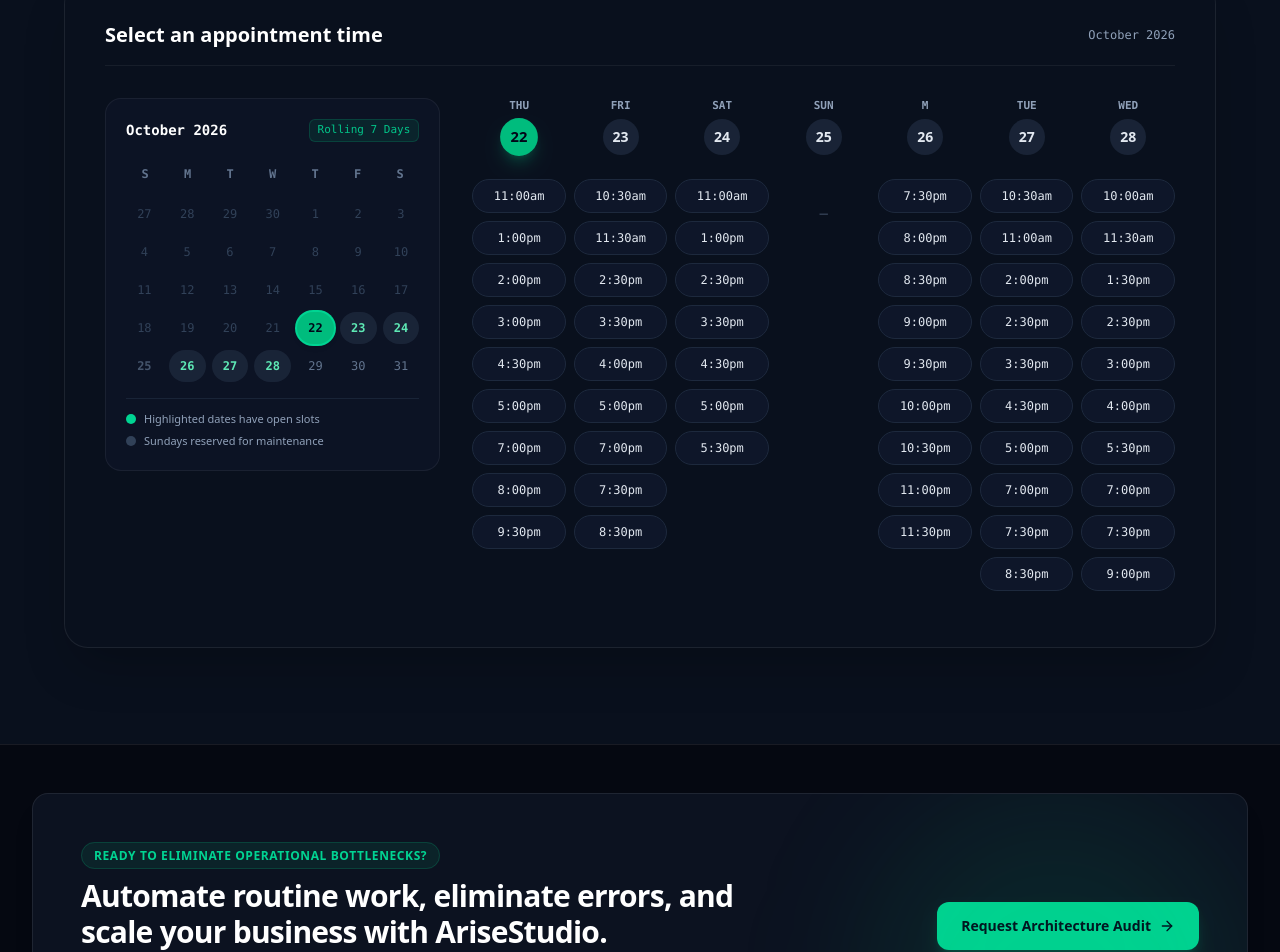
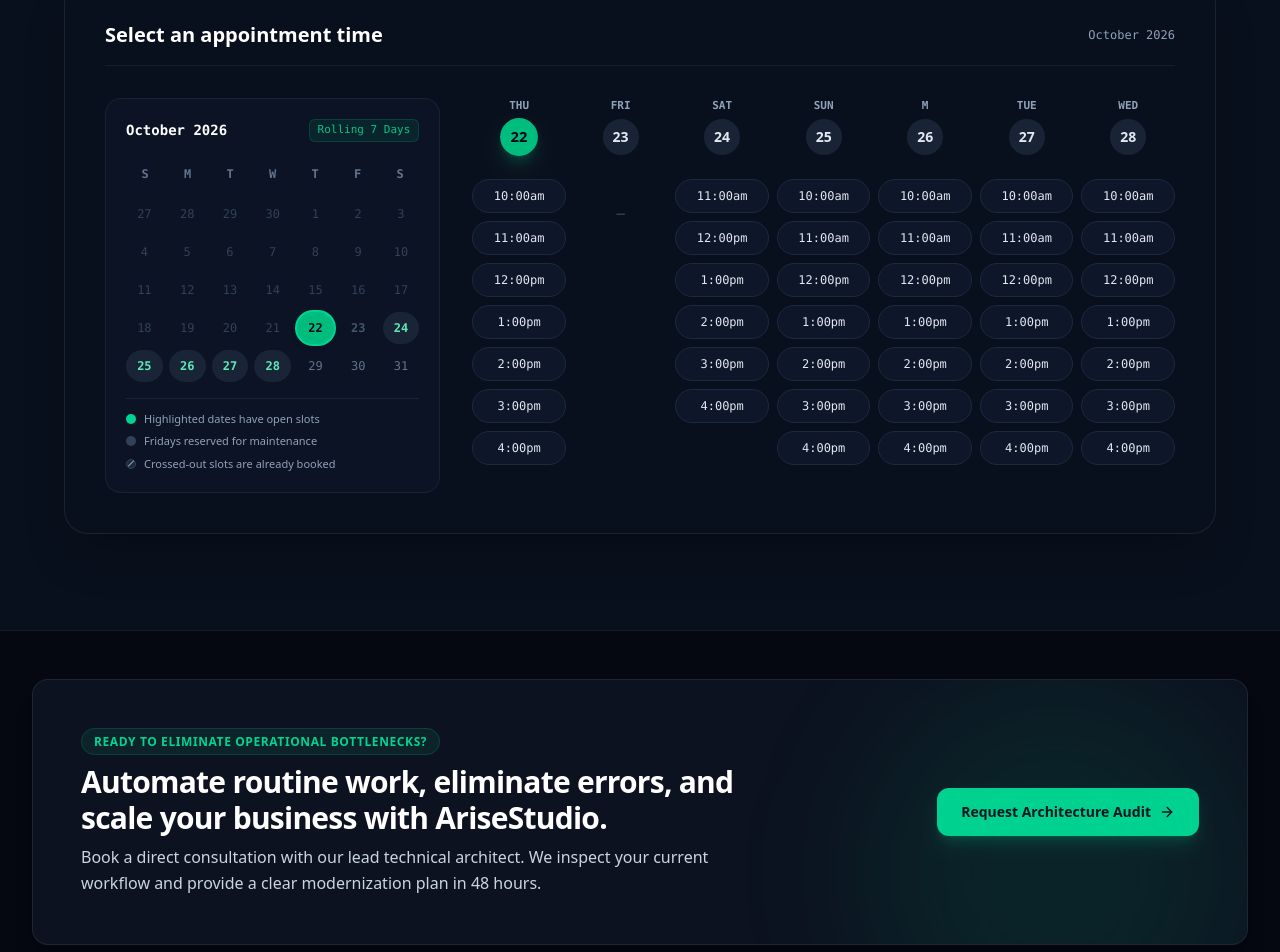
Before and after one commit to fksifat/AriseStudio_website, a Next.js app: page /schedule in a window 1280 px wide. Shown: the part 741-1693 px from the top of the page. Built offline with nearby package versions, Linux system fonts and the light colour scheme; no server answers.

Commit message:
fix(schedule): remove 9:00am slot and keep booked slots visible with disabled mouse pointer

```diff
--- a/src/app/api/schedule/route.ts
+++ b/src/app/api/schedule/route.ts
@@ -64,6 +64,33 @@
         { success: false, error: "Please select an appointment date and time slot." },
         { status: 400 }
       );
+    }
+
+    // Check if slot has already been reserved
+    try {
+      const existingFilePath = path.join(process.cwd(), "data", "bookings.jsonl");
+      const existingContent = await fs.readFile(existingFilePath, "utf8");
+      const existingLines = existingContent.trim().split("\n").filter(Boolean);
+      const isAlreadyBooked = existingLines.some((line) => {
+        try {
+          const entry = JSON.parse(line);
+          return (
+            entry.date?.trim().toLowerCase() === String(date).trim().toLowerCase() &&
+            entry.timeSlot?.trim().toLowerCase() === String(timeSlot).trim().toLowerCase()
+          );
+        } catch {
+          return false;
+        }
+      });
+
+      if (isAlreadyBooked) {
+        return NextResponse.json(
+          { success: false, error: "This appointment slot is already reserved. Please choose an open slot." },
+          { status: 409 }
+        );
+      }
+    } catch {
+      // file might not exist yet, continue
     }
 
     // Rate limiting: prevent IP flooding and email bombing
@@ -198,3 +225,25 @@
     );
   }
 }
+
+export async function GET() {
+  try {
+    const filePath = path.join(process.cwd(), "data", "bookings.jsonl");
+    const content = await fs.readFile(filePath, "utf8");
+    const lines = content.trim().split("\n").filter(Boolean);
+    const bookedSlots: string[] = [];
+    for (const line of lines) {
+      try {
+        const parsed = JSON.parse(line);
+        if (parsed.date && parsed.timeSlot) {
+          bookedSlots.push(`${parsed.date}_${parsed.timeSlot}`);
+        }
+      } catch {
+        // ignore malformed line
+      }
+    }
+    return NextResponse.json({ success: true, bookedSlots });
+  } catch {
+    return NextResponse.json({ success: true, bookedSlots: [] });
+  }
+}
--- a/src/components/AppointmentScheduler.tsx
+++ b/src/components/AppointmentScheduler.tsx
@@ -1,6 +1,6 @@
 "use client";
 
-import { useState, useMemo, useSyncExternalStore } from "react";
+import { useState, useEffect, useMemo, useSyncExternalStore } from "react";
 import {
   Clock,
   Video,
@@ -21,65 +21,13 @@
 }
 
 const defaultSlotsByWeekday: Record<number, string[]> = {
-  0: [], // Sunday: Studio Closed
-  1: [
-    "7:30pm",
-    "8:00pm",
-    "8:30pm",
-    "9:00pm",
-    "9:30pm",
-    "10:00pm",
-    "10:30pm",
-    "11:00pm",
-    "11:30pm",
-  ],
-  2: [
-    "10:30am",
-    "11:00am",
-    "2:00pm",
-    "2:30pm",
-    "3:30pm",
-    "4:30pm",
-    "5:00pm",
-    "7:00pm",
-    "7:30pm",
-    "8:30pm",
-  ],
-  3: [
-    "10:00am",
-    "11:30am",
-    "1:30pm",
-    "2:30pm",
-    "3:00pm",
-    "4:00pm",
-    "5:30pm",
-    "7:00pm",
-    "7:30pm",
-    "9:00pm",
-  ],
-  4: [
-    "11:00am",
-    "1:00pm",
-    "2:00pm",
-    "3:00pm",
-    "4:30pm",
-    "5:00pm",
-    "7:00pm",
-    "8:00pm",
-    "9:30pm",
-  ],
-  5: [
-    "10:30am",
-    "11:30am",
-    "2:30pm",
-    "3:30pm",
-    "4:00pm",
-    "5:00pm",
-    "7:00pm",
-    "7:30pm",
-    "8:30pm",
-  ],
-  6: ["11:00am", "1:00pm", "2:30pm", "3:30pm", "4:30pm", "5:00pm", "5:30pm"],
+  0: ["10:00am", "11:00am", "12:00pm", "1:00pm", "2:00pm", "3:00pm", "4:00pm"], // Sunday
+  1: ["10:00am", "11:00am", "12:00pm", "1:00pm", "2:00pm", "3:00pm", "4:00pm"], // Monday
+  2: ["10:00am", "11:00am", "12:00pm", "1:00pm", "2:00pm", "3:00pm", "4:00pm"], // Tuesday
+  3: ["10:00am", "11:00am", "12:00pm", "1:00pm", "2:00pm", "3:00pm", "4:00pm"], // Wednesday
+  4: ["10:00am", "11:00am", "12:00pm", "1:00pm", "2:00pm", "3:00pm", "4:00pm"], // Thursday
+  5: [], // Friday: Studio Closed / Maintenance
+  6: ["11:00am", "12:00pm", "1:00pm", "2:00pm", "3:00pm", "4:00pm"], // Saturday (9:00am removed)
 };
 
 const dayShortNames = ["SUN", "M", "TUE", "WED", "THU", "FRI", "SAT"];
@@ -177,6 +125,31 @@
   const [selectedTimezone, setSelectedTimezone] = useState<string>(
     timezones[0],
   );
+  const [bookedSlots, setBookedSlots] = useState<string[]>([]);
+
+  useEffect(() => {
+    let isMounted = true;
+    async function loadBookedSlots() {
+      try {
+        const res = await fetch("/api/schedule");
+        const data = await res.json();
+        if (isMounted && data.success && Array.isArray(data.bookedSlots)) {
+          setBookedSlots(data.bookedSlots);
+        }
+      } catch {
+        // silently fallback
+      }
+    }
+    loadBookedSlots();
+    return () => {
+      isMounted = false;
+    };
+  }, []);
+
+  const isSlotBooked = (dayFullDate: string, slotTime: string) => {
+    const key = `${dayFullDate.trim()}_${slotTime.trim()}`.toLowerCase();
+    return bookedSlots.some((s) => s.trim().toLowerCase() === key);
+  };
 
   // Form State
   const [isBookingOpen, setIsBookingOpen] = useState(false);
@@ -202,6 +175,8 @@
   const activeDay = scheduleDays[selectedDayIndex] || scheduleDays[0];
 
   const handleSlotSelect = (dayIdx: number, slot: string) => {
+    const targetDay = scheduleDays[dayIdx];
+    if (!targetDay || isSlotBooked(targetDay.fullDate, slot)) return;
     setSelectedDayIndex(dayIdx);
     setSelectedSlot(slot);
     setIsBookingOpen(true);
@@ -210,7 +185,7 @@
 
   const handleBookingSubmit = async (e: React.FormEvent) => {
     e.preventDefault();
-    if (!selectedSlot || !activeDay) return;
+    if (!selectedSlot || !activeDay || isSlotBooked(activeDay.fullDate, selectedSlot)) return;
 
     setStatus("loading");
     setErrorMessage("");
@@ -243,6 +218,11 @@
         timezone: selectedTimezone,
         meetUrl: data.booking.googleMeetUrl,
       });
+      // Append booked slot so it is immediately rendered as disabled
+      setBookedSlots((prev) => [
+        ...prev,
+        `${activeDay.fullDate.trim()}_${selectedSlot.trim()}`,
+      ]);
       setStatus("confirmed");
     } catch (err) {
       setStatus("error");
@@ -594,7 +574,13 @@
                 </div>
                 <div className="flex items-center gap-2">
                   <span className="w-2.5 h-2.5 rounded-full bg-slate-700" />
-                  <span>Sundays reserved for maintenance</span>
+                  <span>Fridays reserved for maintenance</span>
+                </div>
+                <div className="flex items-center gap-2">
+                  <span className="w-2.5 h-2.5 rounded-full bg-slate-800 border border-slate-700 flex items-center justify-center">
+                    <span className="w-2 h-[1px] bg-slate-400 transform -rotate-45" />
+                  </span>
+                  <span>Crossed-out slots are already booked</span>
                 </div>
               </div>
             </div>
@@ -635,17 +621,27 @@
                     <div key={day.dateNumber} className="space-y-2">
                       {day.slots.length > 0 ? (
                         day.slots.map((slot) => {
+                          const isBooked = isSlotBooked(day.fullDate, slot);
                           const isPicked =
                             selectedDayIndex === dIdx && selectedSlot === slot;
                           return (
                             <button
                               key={slot}
-                              onClick={() => handleSlotSelect(dIdx, slot)}
+                              type="button"
+                              disabled={isBooked}
+                              onClick={() => !isBooked && handleSlotSelect(dIdx, slot)}
                               className={`w-full py-2 px-1 text-center rounded-full text-xs font-mono font-medium transition-all duration-150 border ${
-                                isPicked
-                                  ? "bg-emerald-400 text-slate-950 border-emerald-400 font-bold shadow-md shadow-emerald-500/30"
-                                  : "bg-slate-900/90 text-slate-200 border-slate-800 hover:border-emerald-500/50 hover:bg-[#004157]/40 hover:text-white"
+                                isBooked
+                                  ? "bg-slate-950/60 text-slate-500/70 border-slate-800/40 cursor-not-allowed line-through opacity-50 select-none hover:border-slate-800/40 hover:bg-slate-950/60"
+                                  : isPicked
+                                    ? "bg-emerald-400 text-slate-950 border-emerald-400 font-bold shadow-md shadow-emerald-500/30 cursor-pointer"
+                                    : "bg-slate-900/90 text-slate-200 border-slate-800 hover:border-emerald-500/50 hover:bg-[#004157]/40 hover:text-white cursor-pointer"
                               }`}
+                              title={
+                                isBooked
+                                  ? `${slot} (Booked - Not Available)`
+                                  : `Select ${slot}`
+                              }
                             >
                               {slot}
                             </button>
```
